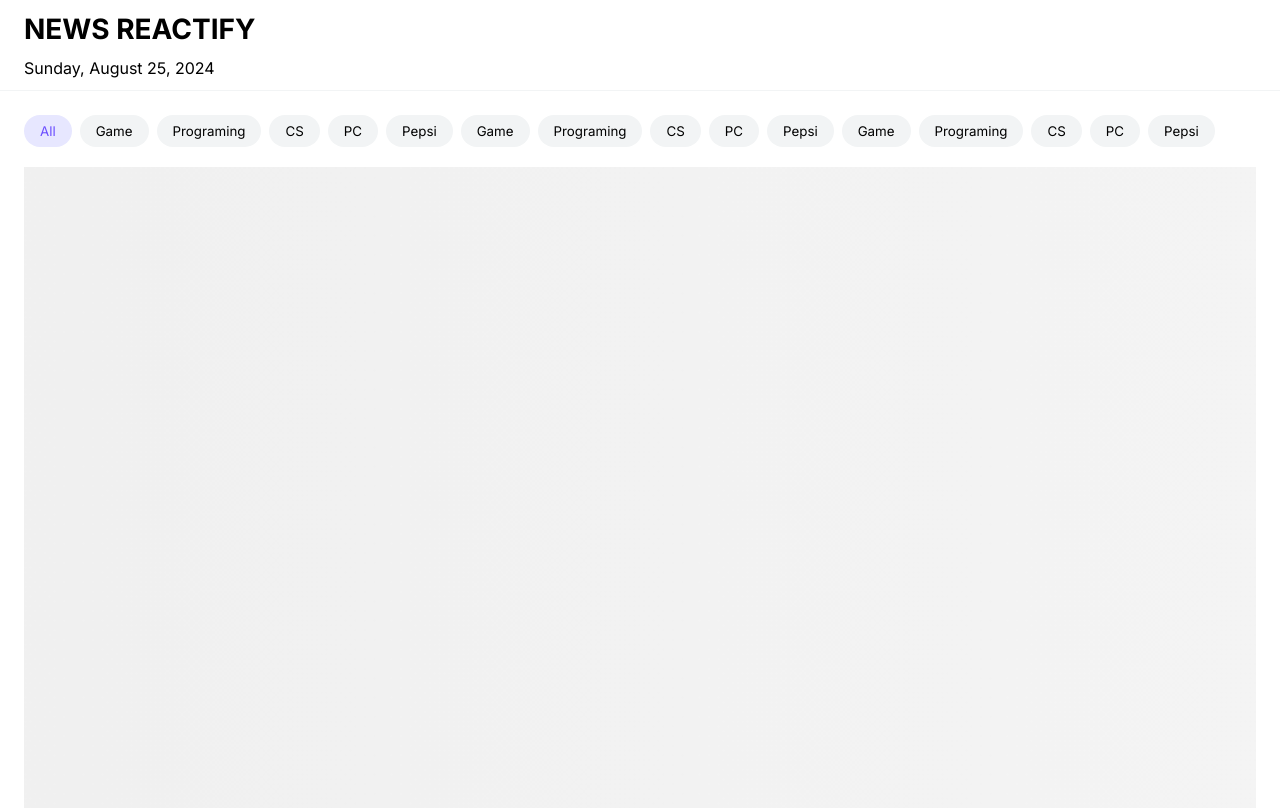
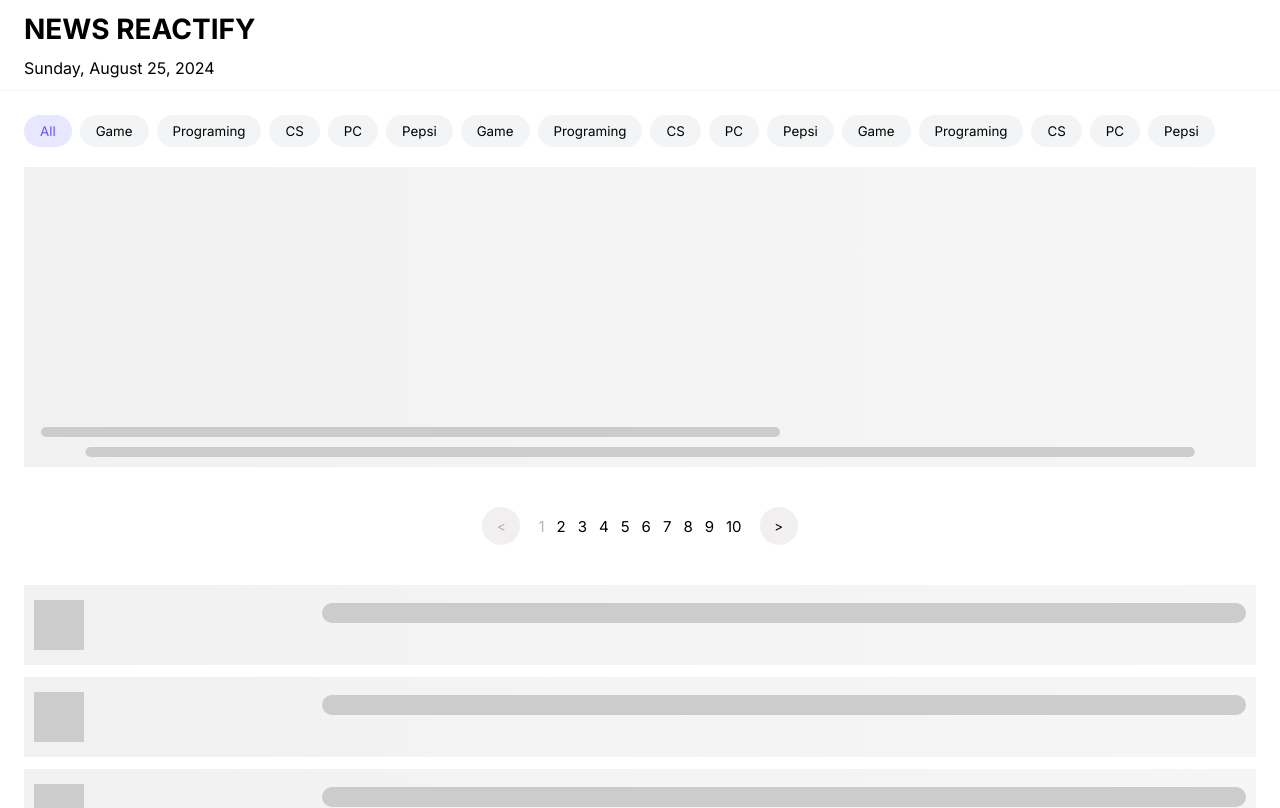
Before and after one commit to Behruz746/news-reactify, a React (Vite) app: page / in a window 1280 px wide. Shown: the top 808 px of the page. Built offline with nearby package versions, Linux system fonts and the light colour scheme; no server answers.

Commit message:
added: new skeletons for card and banner

```diff
--- a/src/components/pagination/styles.module.scss
+++ b/src/components/pagination/styles.module.scss
@@ -8,9 +8,8 @@
 
   .pageNumber {
     font-size: 15px;
-    padding: 8px;
+    padding: 6px;
     background-color: #fff;
-    padding: 10px;
   }
 
   .list {
--- a/src/components/skeleton/styles.module.scss
+++ b/src/components/skeleton/styles.module.scss
@@ -6,8 +6,29 @@
 
 .banner {
   width: 100%;
-  padding-top: 100%;
+  height: 300px;
   position: relative;
+  &::before {
+    content: "";
+    width: 90%;
+    height: 10px;
+    background-color: #ccc;
+    position: absolute;
+    bottom: 10px;
+    left: 50%;
+    transform: translateX(-50%);
+    border-radius: 10px;
+  }
+  &::after {
+    content: "";
+    width: 60%;
+    height: 10px;
+    background-color: #ccc;
+    position: absolute;
+    bottom: 30px;
+    left: 17.1px;
+    border-radius: 10px;
+  }
 }
 
 .item {
@@ -23,6 +44,17 @@
     top: 50%;
     left: 10px;
     transform: translateY(-50%);
+  }
+  &::after {
+    content: "";
+    width: 75%;
+    height: 20px;
+    background-color: #ccc;
+    position: absolute;
+    top: 30%;
+    right: 10px;
+    transform: translateY(-30%);
+    border-radius: 10px;
   }
 }
 
```
